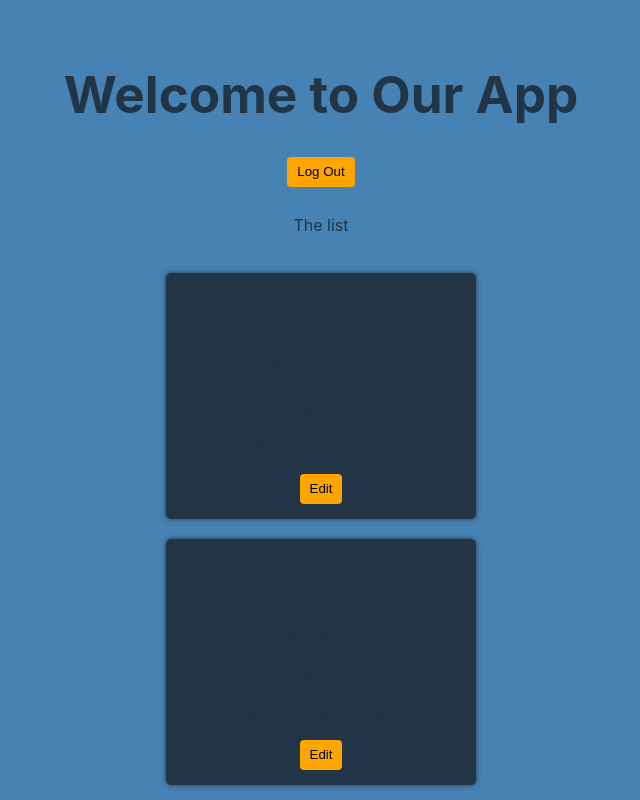
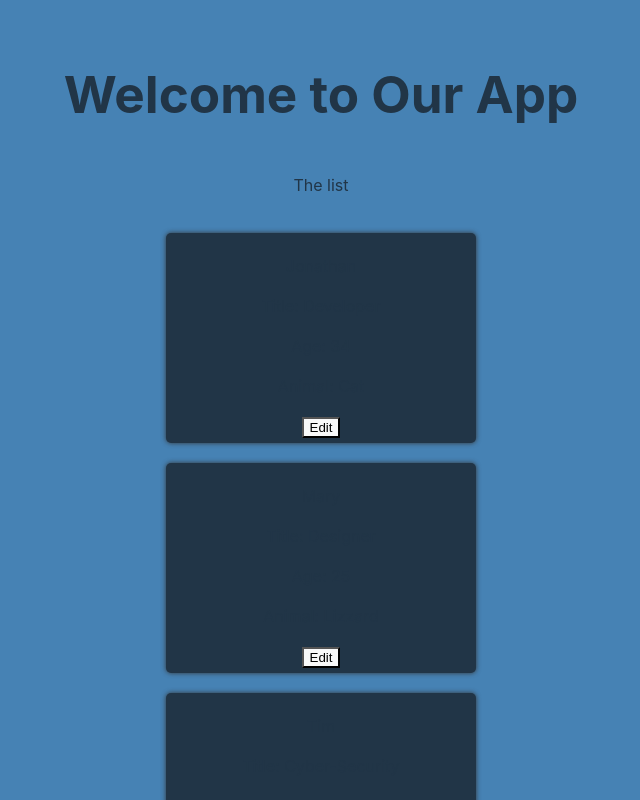
Before and after one commit to JonathanGian/React-Demo, a React (Vite) app: page / in a window 1280 px wide. Shown: the top 800 px of the page, without its empty margins (319-959 px from the left). Built offline with nearby package versions, Linux system fonts and the light colour scheme.

Commit message:
Commit coming to class the next Monday

```diff
--- a/src/App.jsx
+++ b/src/App.jsx
@@ -14,13 +14,17 @@ import Button from './components/Button';
 }; */
 
 
-
 function App() {
   const [isLoggedin, setIsLoggedIn] = useState(true);
+  const [persons, setPersons] = useState(personsData); // State for persons data
 
-const handleClick = (passedID)=>{// The id is being passed back up with {()=> handleCick(person.id)}
-  console.log("I was clicked",passedID);
-}
+  const handleAnimalChange = (id, newAnimal) => {
+    setPersons((prevPersons) =>
+      prevPersons.map((person) =>
+        person.id === id ? { ...person, animal: newAnimal } : person
+      )
+    );
+  };
 
   const toggleLogin = () => {
     setIsLoggedIn((prevState) => !prevState);
@@ -28,36 +32,28 @@ const handleClick = (passedID)=>{// The id is being passed back up with {()=> ha
 
   return (
     <div className="app">
-
       <h1>Welcome to Our App</h1>
-
-      <Button text={isLoggedin ? "Log Out": "Log In"}click={toggleLogin} />
-      {/* <Button type="submit"/> */}
       {isLoggedin ? (
-
         <div id='JobCardDiv'>
           <p>The list</p>
-
-          {personsData.map((person) =>
-        <JobCard
-          key = {person.id}
-          name = {person.firstName}
-          title = {person.title}
-          age = {person.age}
-          animal = {person.animal}
-          AppClick = {()=> handleClick(person.id)}
-        />)}
-
+          {persons.map((person) => (
+            <JobCard
+              key={person.id}
+              id={person.id}
+              name={person.firstName}
+              title={person.title}
+              age={person.age}
+              animal={person.animal}
+              onAnimalChange={handleAnimalChange} // Pass down the function
+            />
+          ))}
           <button onClick={toggleLogin}>Log Out</button>
-
         </div>
-
-      ) : (<button onClick={toggleLogin}>Log in</button>
-
+      ) : (
+        <button onClick={toggleLogin}>Log in</button>
       )}
     </div>
-  )
+  );
 }
 
-
 export default App
--- a/src/components/Button.jsx
+++ b/src/components/Button.jsx
@@ -1,6 +1,10 @@
 import "./Button.css"
 const Button = ({ text, cardClick, type = "button" }) => {// Type lets React know that whenever this button is used, its type is "button"
-    return <button id="loginBtn" onClick={cardClick} type={type}> {text} </button>;
+    return (
+    <button  onClick={cardClick} type={type}>
+        {text}
+    </button>
+    );
 };
 
 export default Button;
--- a/src/components/JobCard.jsx
+++ b/src/components/JobCard.jsx
@@ -1,16 +1,36 @@
+
+import { useState } from "react";
 import Button from "./Button";
 
-function JobCard({name,title,age,animal,AppClick }){
-    return (
-      <div className='jobCard'>
-      <h2>{name}</h2>
+function JobCard({ id, name, title, age, animal, onAnimalChange }) {
+  const [animalValue, setAnimalValue] = useState(animal);
+  const [isEditing, setIsEditing] = useState(false);
+
+  const handleChange = (e) => setAnimalValue(e.target.value);
+
+  const toggleEdit = () => {
+    if (isEditing) {
+      // Save the new value and send it to the parent component
+      onAnimalChange(id, animalValue);
+    }
+    setIsEditing((prev) => !prev);
+  };
+
+  return (
+    <div className="jobCard">
+      <p>{name}</p>
       <p>Title: {title}</p>
       <p>Age: {age}</p>
-      <p>Spirit Animal: {animal}</p>
-    <Button text = "Edit" cardClick={AppClick}/>
-      </div>
+      {isEditing ? (
+        <input type="text" value={animalValue} onChange={handleChange} />// If true it shows this code
+      ) : (
+        <p>Animal: {animalValue}</p> // False shows this code
+      )}
+      <Button
+      cardClick={toggleEdit}
+      text={isEditing ? "Save" : "Edit"} /> {/* Basic if else broken down  */}
+    </div>
+  );
+}
 
-    );
-  };
-
-  export default JobCard;
+export default JobCard;
```
